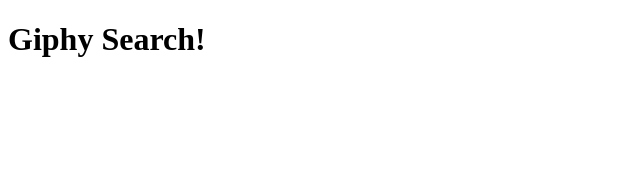
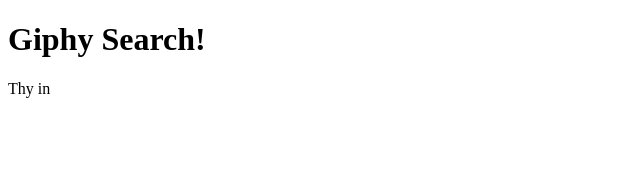
Before and after one commit to Sjack7892/group-giphy-saga-project, a React (Create React App) app: page / in a window 1280 px wide. Shown: the top 170 px of the page, without its empty margins (0-640 px from the left). Built offline with nearby package versions, Linux system fonts and the light colour scheme.

Commit message:
thy's first commit

```diff
--- a/src/components/App/App.js
+++ b/src/components/App/App.js
@@ -7,6 +7,7 @@
     return (
       <div>
         <h1>Giphy Search!</h1>
+        <p>Thy in</p>
       </div>
     );
   }
```
